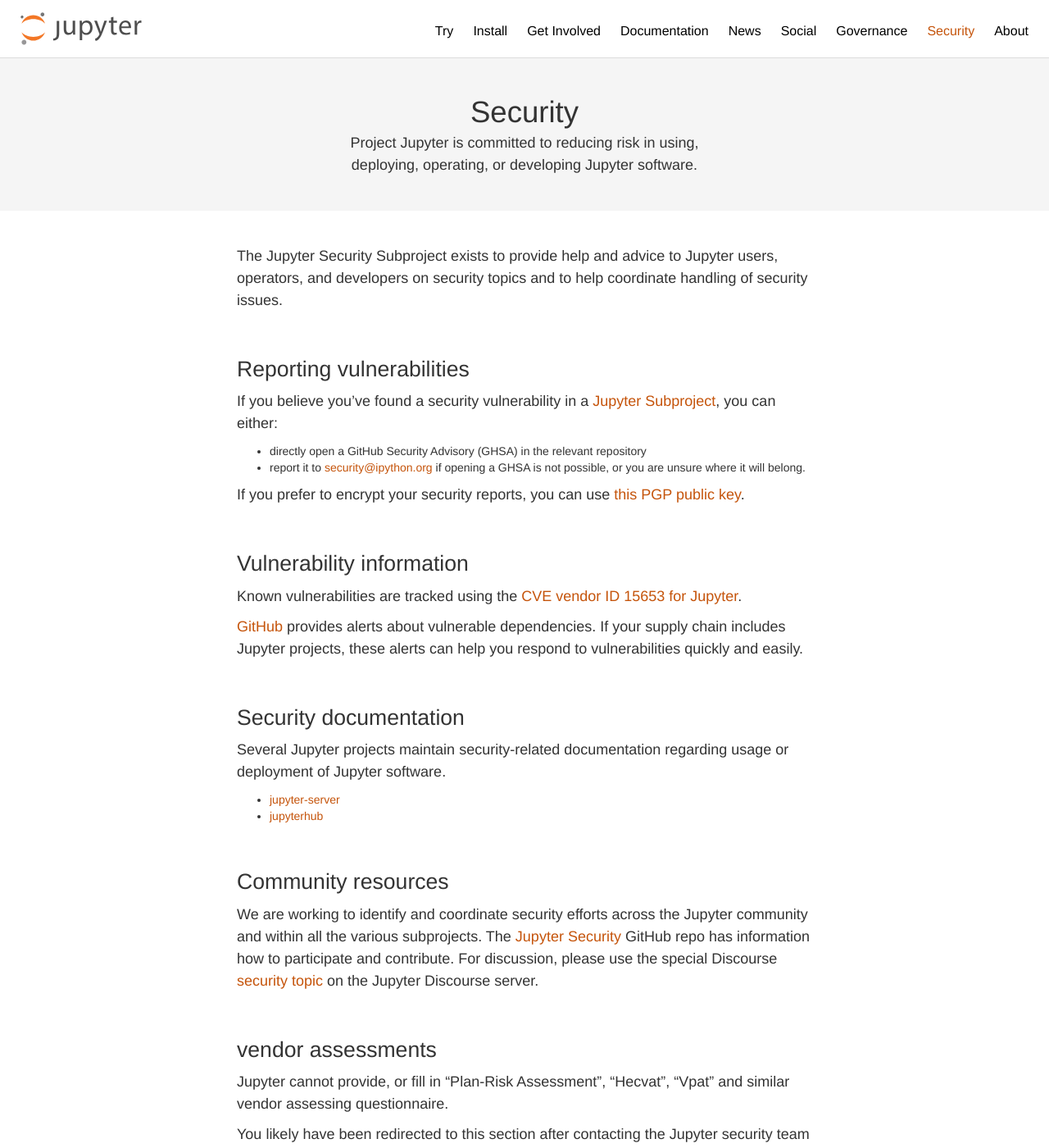
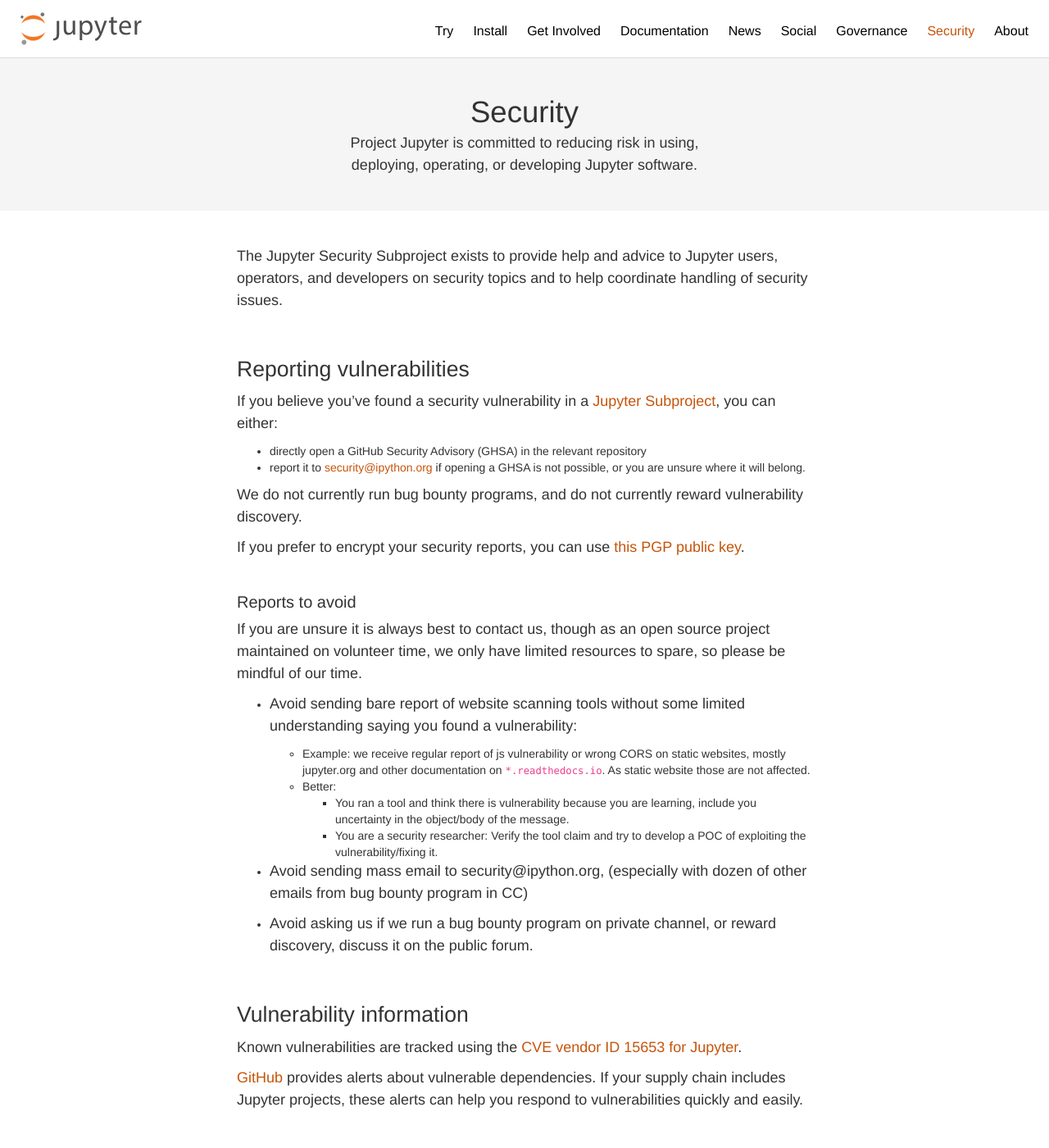
Before and after one commit to jupyter/jupyter.github.io, a Jekyll site: the page built from security.md, in a window 1280 px wide and 1400 px high. Shown: the whole window at 82% size. Built offline with Jekyll 4.4.1, drawn with Linux system fonts in a browser that asks for light colours; comment, search, counter and statistics services are not loaded.

Commit message:
suggestion to avoid spam on security ml

```diff
--- a/security.md
+++ b/security.md
@@ -17,8 +17,38 @@
  - report it to [security@ipython.org](mailto:security@ipython.org) if opening a GHSA is not possible, or you are unsure
    where it will belong.
 
+
+We do not currently run bug bounty programs, and do not currently reward
+vulnerability discovery.
+
 If you prefer to encrypt your security reports,
 you can use [this PGP public key](assets/ipython_security.asc).
+
+
+### Reports to avoid
+
+If you are unsure it is always best to contact us, though as an open source
+project maintained on volunteer time, we only have limited resources to spare,
+so please be mindful of our time.
+
+ - Avoid sending bare report of website scanning tools without some limited
+   understanding saying you found a vulnerability:
+
+    - Example: we receive regular report of js vulnerability or wrong CORS on
+      static websites, mostly jupyter.org and other documentation on
+      `*.readthedocs.io`. As static website those are not affected.
+    - Better:
+      - You ran a tool and think there is vulnerability because you are
+        learning, include you uncertainty in the object/body of the message.
+      - You are a security researcher: Verify the tool claim and try to develop
+        a POC of exploiting the vulnerability/fixing it.
+
+ - Avoid sending mass email to security@ipython.org,
+   (especially with dozen of other emails from bug bounty program in CC)
+
+ - Avoid asking us if we run a bug bounty program on private channel, or reward
+   discovery, discuss it on the public forum.
+
 
 ## Vulnerability information
 
```
